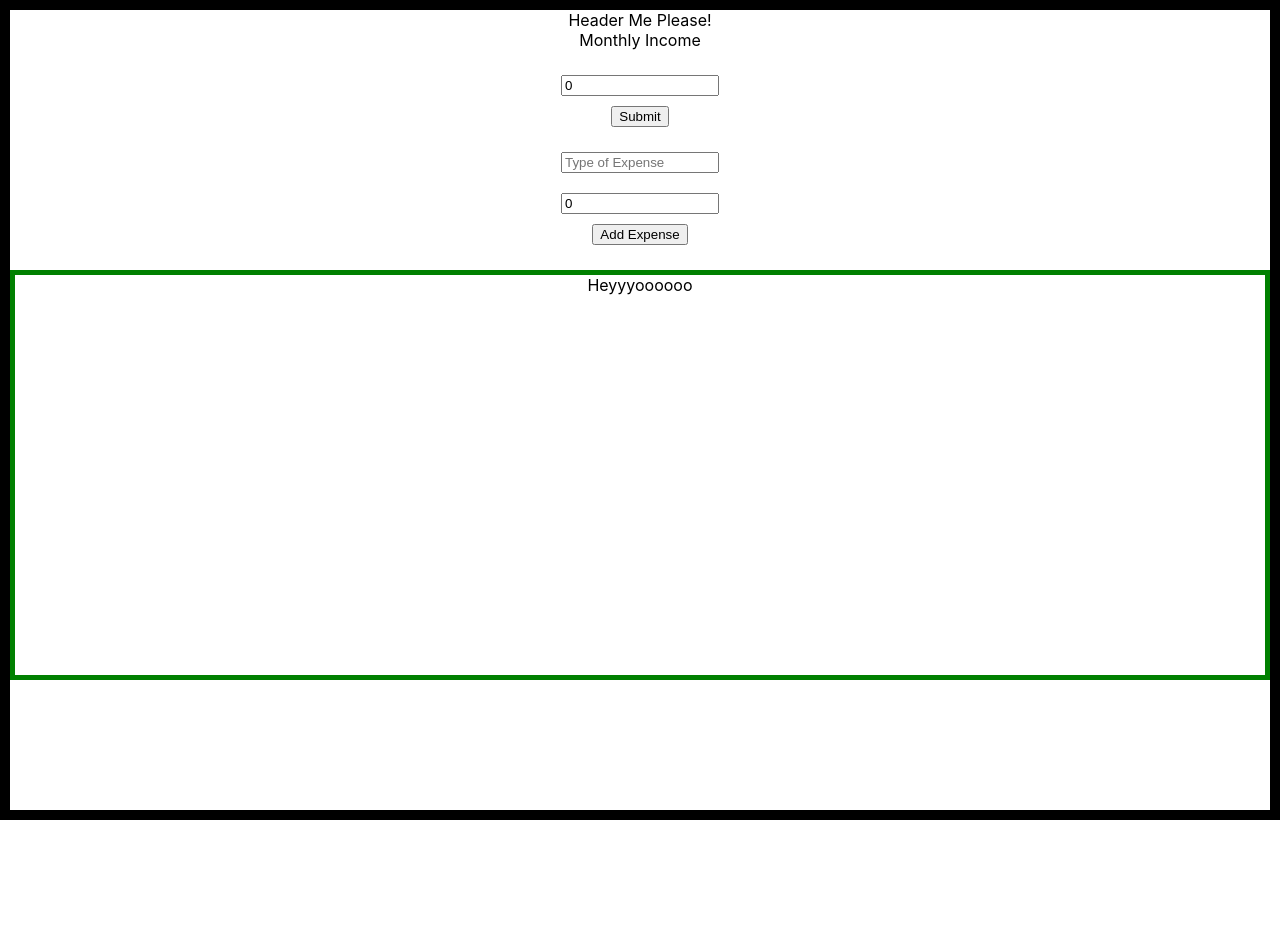
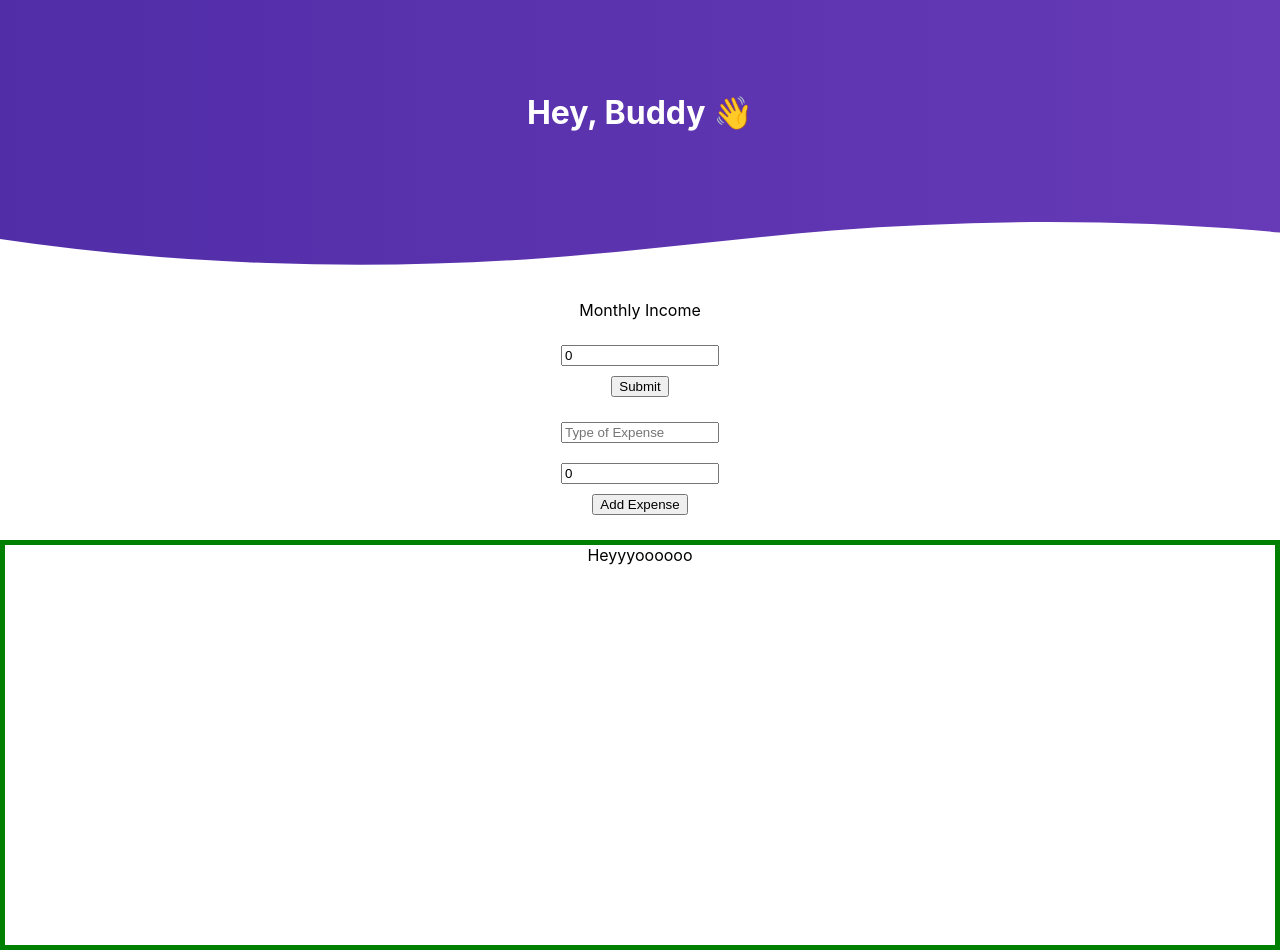
Before and after one commit to Matt-Roden/BudgetBuddy, a React (Create React App) app: page / in a window 1280 px wide. Before the commit the page ends 820 px from the top, so only its background shows below. Built offline with nearby package versions, Linux system fonts and the light colour scheme.

Commit message:
Add in purple svg header and welcome message

```diff
--- a/src/App.css
+++ b/src/App.css
@@ -1,5 +1,5 @@
 .App {
-  border: solid black 10px;
+  /* border: solid black 10px; */
   text-align: center;
   height: 100vh;
 }
--- a/src/Components/Header/Header.css
+++ b/src/Components/Header/Header.css
@@ -0,0 +1,40 @@
+header {
+  position: relative;
+  height: 300px;
+  background: #673AB7;  /* fallback for old browsers */
+  background: -webkit-linear-gradient(left, #512DA8, #673AB7);
+  background: -o-linear-gradient(left, #512DA8, #673AB7);
+  background: linear-gradient(to right, #512DA8, #673AB7);  /* Chrome 10-25, Safari 5.1-6 */ /* W3C, IE 10+/ Edge, Firefox 16+, Chrome 26+, Opera 12+, Safari 7+ */
+}
+
+.header-top {
+  height: 75%;
+  display: flex;
+  justify-content: center;
+  align-items: center;
+}
+
+.greeting-message {
+  color: white;
+  margin: 0;
+}
+
+.custom-shape-divider-bottom-1631491073 {
+    position: absolute;
+    bottom: 0;
+    left: 0;
+    width: 100%;
+    overflow: hidden;
+    line-height: 0;
+}
+
+.custom-shape-divider-bottom-1631491073 svg {
+    position: relative;
+    display: block;
+    width: calc(158% + 1.8px);
+    height: 79px;
+}
+
+.custom-shape-divider-bottom-1631491073 .shape-fill {
+    fill: #FFFFFF;
+}
--- a/src/Components/Header/Header.js
+++ b/src/Components/Header/Header.js
@@ -1,6 +1,20 @@
+import React from 'react'
+
+import './Header.css'
+
 const Header = () => {
   return (
-    <header>Header Me Please!</header>
+    <header>
+
+      <div className='header-top'>
+        <h1 className='greeting-message'>Hey, Buddy 👋</h1>
+      </div>
+      <div class="custom-shape-divider-bottom-1631491073">
+        <svg data-name="Layer 1" xmlns="http://www.w3.org/2000/svg" viewBox="0 0 1200 120" preserveAspectRatio="none">
+          <path d="M985.66,92.83C906.67,72,823.78,31,743.84,14.19c-82.26-17.34-168.06-16.33-250.45.39-57.84,11.73-114,31.07-172,41.86A600.21,600.21,0,0,1,0,27.35V120H1200V95.8C1132.19,118.92,1055.71,111.31,985.66,92.83Z" class="shape-fill"></path>
+        </svg>
+      </div>
+    </header>
   )
 }
 
```
